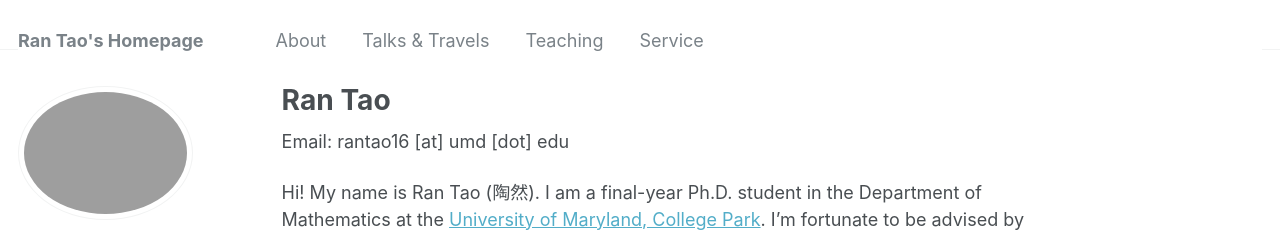
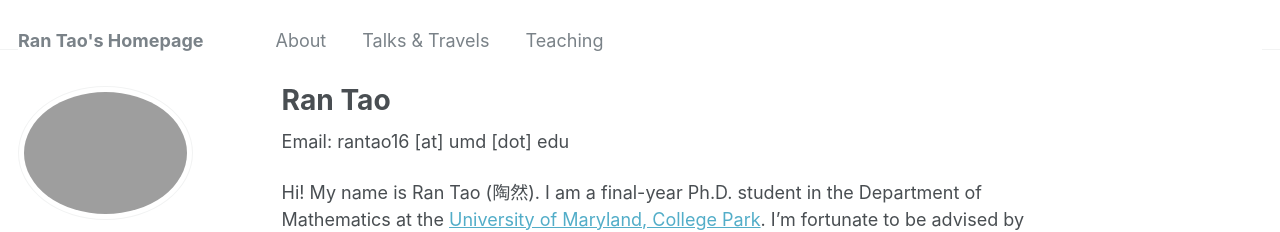
Before and after one commit to rantao16/rantao16.github.io, a Jekyll site: the page built from _pages/about.md, in a window 1280 px wide. Shown: the top 232 px of the page. Built offline with Jekyll 4.4.1, drawn with Linux system fonts in a browser that asks for light colours; some web fonts are replaced.

Commit message:
Update navigation.yml

```diff
--- a/_data/navigation.yml
+++ b/_data/navigation.yml
@@ -14,6 +14,3 @@ main:
 
   - title: "Teaching"
     url: /teaching/
-
-  - title: "Service"
-    url: /service/
```
